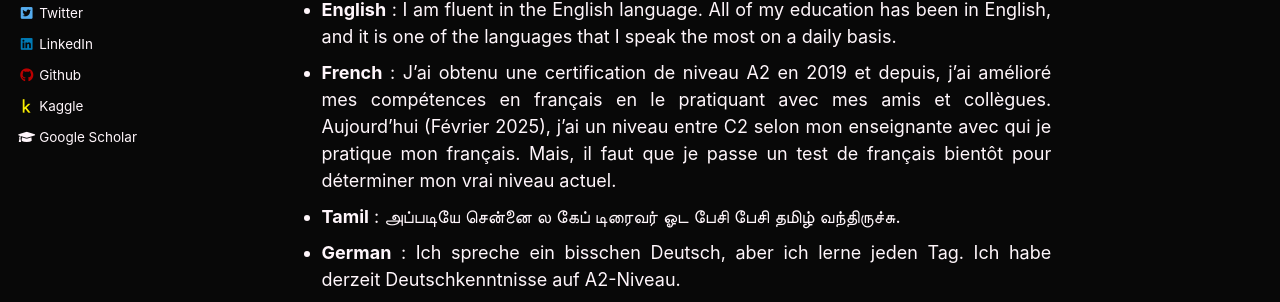
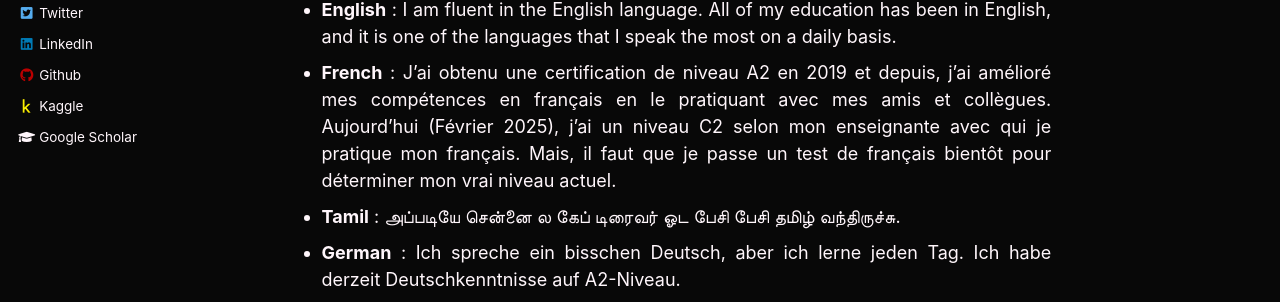
Before and after one commit to saideepesh/saideepesh.github.io, a Jekyll site: the page built from _pages/personal.md, in a window 1280 px wide and 900 px high. Shown: the part 472-774 px from the top of the window. Built offline with Jekyll 4.4.1, drawn with Linux system fonts in a browser that asks for light colours.

Commit message:
Update personal.md
french update

```diff
--- a/_pages/personal.md
+++ b/_pages/personal.md
@@ -12,7 +12,7 @@ I love learning new languages. These are the languages that I can speak fluently
 - **Telugu**      : తెలుగు నా మాతృభాష, మరియు నాకు చాలా ఇష్టమైన భాష. తెలుగు లో మాట్లాడే ఏ అవకాశం వచ్చినా వదులుకోను.
 - **Hindi**       : अब जो मैं भारत से हूँ, हिंदी तो आनी ही चाहिए!
 - **English**     : I am fluent in the English language. All of my education has been in English, and it is one of the languages that I speak the most on a daily basis.
-- **French**      : J'ai obtenu une certification de niveau A2 en 2019 et depuis, j'ai amélioré mes compétences en français en le pratiquant avec mes amis et collègues. Aujourd'hui (Février 2025), j'ai un niveau entre C2 selon mon enseignante avec qui je pratique mon français. Mais, il faut que je passe un test de français bientôt pour déterminer mon vrai niveau actuel.
+- **French**      : J'ai obtenu une certification de niveau A2 en 2019 et depuis, j'ai amélioré mes compétences en français en le pratiquant avec mes amis et collègues. Aujourd'hui (Février 2025), j'ai un niveau C2 selon mon enseignante avec qui je pratique mon français. Mais, il faut que je passe un test de français bientôt pour déterminer mon vrai niveau actuel.
 - **Tamil**       : அப்படியே சென்னை ல கேப் டிரைவர் ஓட பேசி பேசி தமிழ் வந்திருச்சு.
 - **German**      : Ich spreche ein bisschen Deutsch, aber ich lerne jeden Tag. Ich habe derzeit Deutschkenntnisse auf A2-Niveau.
 - **Arabic**      : أنا أتعلم العربية الآن وأنا أحبها
```
